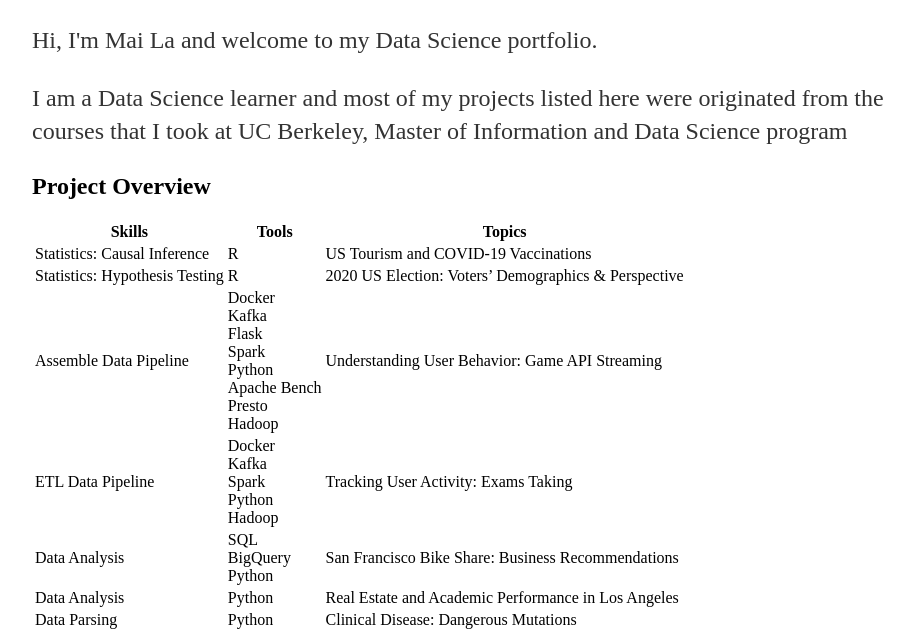
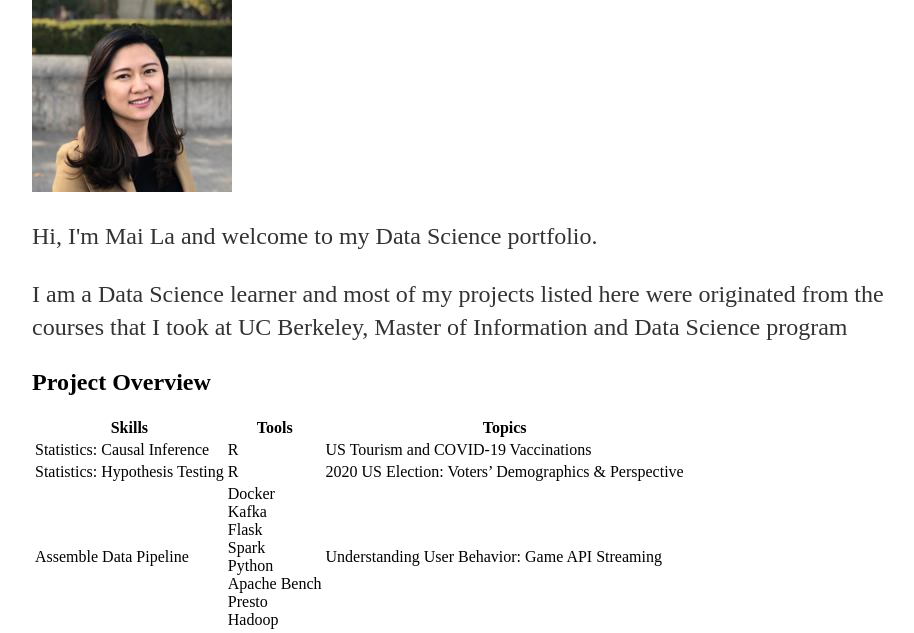
Before and after one commit to latuyetmai/latuyetmai.github.io, a Jekyll site: the page built from index.html, in a window 1280 px wide. Shown: the part 160-793 px from the top of the page, without its empty margins (160-1074 px from the left). Built offline with Jekyll 4.4.1, drawn with Linux system fonts in a browser that asks for light colours.

Commit message:
Update index.html

```diff
--- a/index.html
+++ b/index.html
@@ -5,7 +5,7 @@ cv: passive
 ---
 <div class="row marketing">
 	<div class="col-sm-4">
-	<!-- img  class="img-circle avatar" alt="MaiLa" src="images/BerkeleyBackground.jpg" -->
+	<img  class="img-circle avatar" alt="MaiLa" src="images/mla-200px.jpg">
 	</div>
 	<div itemscope itemtype="http://data-vocabulary.org/Person" class="col-sm-8">
 	<p class="lead">Hi, I'm <span itemprop="name">Mai La</span> and welcome to my Data Science portfolio.</p>
```
